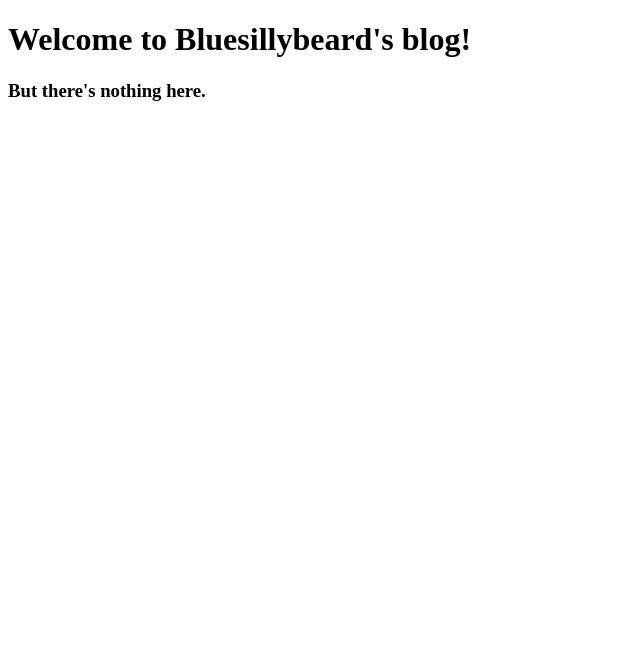
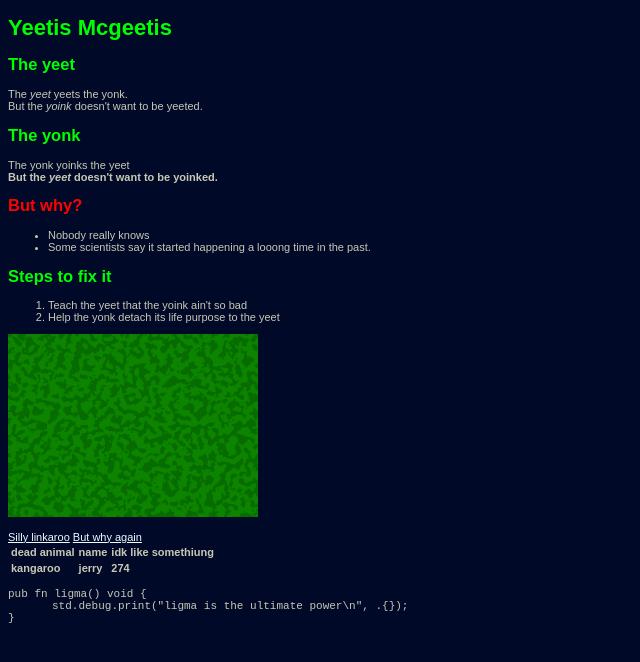
Before and after one commit to bluesillybeard/bluesillybeard.github.io, a plain HTML site: page docs/index.html in a window 1280 px wide. Shown: the whole page, without its empty margins (0-640 px from the left). Drawn offline with Linux system fonts and the light colour scheme.

Commit message:
Following the JS/HTML/CSS tutorial on khan academy

```diff
--- a/docs/index.html
+++ b/docs/index.html
@@ -1,9 +1,70 @@
 
 <!DOCTYPE html>
 
-<head><title>Welcome to my blog!</title></head>
+<html>
+    <head> <meta charset="utf-8"> <title>Yeetis Beatis</title> <link rel="stylesheet" href="style.css"></head>
 
-<body>
-    <h1>Welcome to Bluesillybeard's blog!</h1>
-    <h3>But there's nothing here.</h3>
-</body>
+    <body>
+        <h1> Yeetis Mcgeetis </h1>
+        <h2> The yeet</h2>
+        <p>
+            The <em>yeet</em> yeets the yonk. <br>
+            But the <em>yoink</em> doesn't want to be yeeted.
+        </p>
+        <h2> The yonk</h2>
+        <p>
+            The yonk yoinks the yeet <br>
+            <strong>But the <em>yeet</em> doesn't want to be yoinked.</strong>
+        </p>
+
+        <p>
+            <h2 id="but-why">But why?</h2>
+            <ul class="list">
+                <li>Nobody really knows</li>
+                <li>Some scientists say it started happening a looong time in the past.</li>
+            </ul>
+
+            <h2>Steps to fix it</h2>
+            <ol class="list">
+                <li>Teach the yeet that the yoink ain't so bad</li>
+                <li>Help the yonk detach its life purpose to the yeet</li>
+            </ol>
+        </p>
+        <img src="Screenshot from 2023-07-07 18-44-35.png" alt="An image of the color green" width="250"> <br> <br>
+
+        <a href="./">Silly linkaroo</a>
+        <a href="#but-why">But why again</a>
+
+        <table>
+            <thead>
+                <tr>
+                    <th class="text1">dead animal</th>
+                    <th class="text1">name</th>
+                    <th class="text1">idk like somethiung</th>
+                </tr>
+            </thead>
+            <tbody>
+                <tr>
+                    <td class="text1">kangaroo</td>
+                    <td class="text1">jerry</td>
+                    <td class="text1">274</td>
+                </tr>
+                <!-- You aren't supposed to see this <tr>
+                    <td class="text1">jotgek</td>
+                    <td class="text1">gfhewa</td>
+                    <td class="text1">g902ht</td>
+                </tr> -->
+
+
+            </tbody>
+        </table>
+
+        <p class="code1">
+            pub fn ligma() void { <br>
+            &emsp;&emsp;&emsp;&emsp;std.debug.print("ligma is the ultimate power\n", .{}); <br>
+            } <br>
+        </p>
+    </body>
+
+    <!-- Idk like a comment or something-->
+</html>
--- /dev/null
+++ b/docs/style.css
@@ -0,0 +1,33 @@
+h2 {
+    color: rgb(0, 255, 0);
+    font-family: sans-serif;
+}
+h1 {
+    color: rgb(0, 255, 0);
+    font-family: sans-serif;
+}
+body {
+    background-color: rgb(0, 10, 40);
+    font-family: sans-serif;
+    font-size: 11px;
+}
+p {
+    color: rgb(200, 200, 180);
+}
+#but-why {
+    color: red;
+}
+.list {
+    color: rgb(200, 200, 180);
+}
+a {
+    color:aliceblue;
+}
+.text1 {
+    color: rgb(200, 200, 180);
+    font-weight: bolder;
+}
+.code1 {
+    color: rgb(200, 200, 180);
+    font-family: monospace;
+}
--- /dev/null
+++ b/src/style.css
@@ -0,0 +1,33 @@
+h2 {
+    color: rgb(0, 255, 0);
+    font-family: sans-serif;
+}
+h1 {
+    color: rgb(0, 255, 0);
+    font-family: sans-serif;
+}
+body {
+    background-color: rgb(0, 10, 40);
+    font-family: sans-serif;
+    font-size: 11px;
+}
+p {
+    color: rgb(200, 200, 180);
+}
+#but-why {
+    color: red;
+}
+.list {
+    color: rgb(200, 200, 180);
+}
+a {
+    color:aliceblue;
+}
+.text1 {
+    color: rgb(200, 200, 180);
+    font-weight: bolder;
+}
+.code1 {
+    color: rgb(200, 200, 180);
+    font-family: monospace;
+}
```
Also changed, not shown: src/index.html (+69 -5 lines), docs/Screenshot from 2023-07-07 18-44-35.png (added), src/Screenshot from 2023-07-07 18-44-35.png (added), 3 other files.
